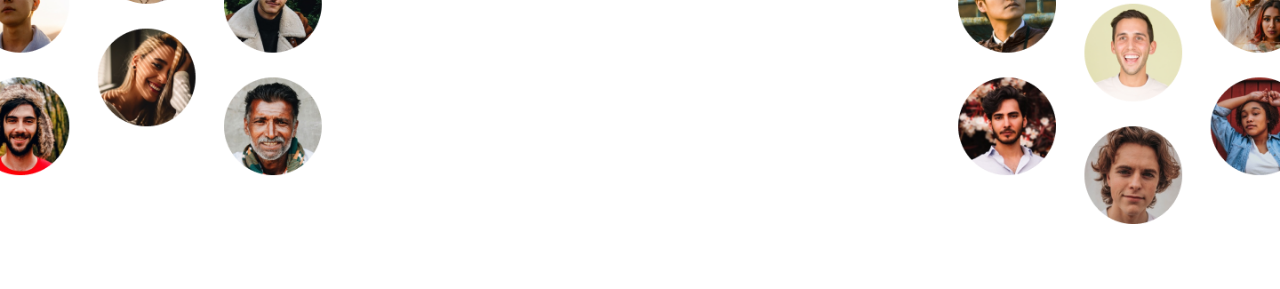
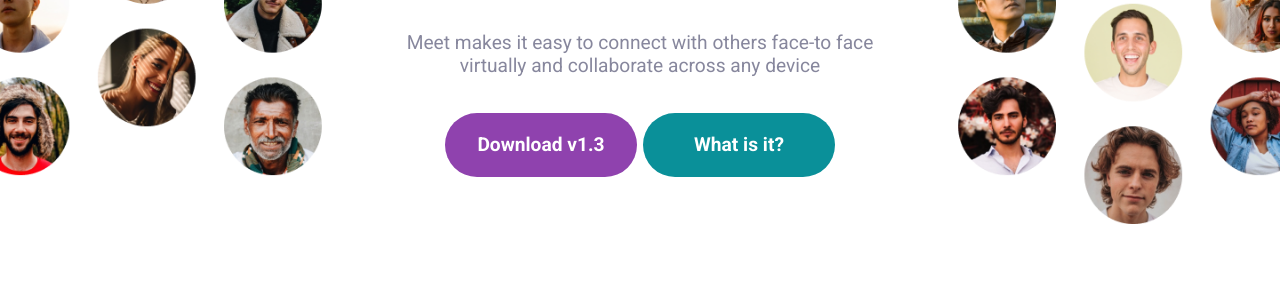
Before and after one commit to whatthefoobar/challenge4, a plain HTML site: page index.html in a window 1280 px wide. Shown: the part 254-543 px from the top of the page. Drawn offline with Linux system fonts and the light colour scheme.

Commit message:
fixed desktop layout too, issues at large desktop

```diff
--- a/style.scss
+++ b/style.scss
@@ -16,6 +16,7 @@ mobile: 480px,// done
 tablet: 768px,//done
 tablet-land: 800px,
 desktop: 1200px,
+large-desktop:1400px;
 );
 
 @mixin query($screen){
@@ -92,6 +93,21 @@ width:100%;
    text-decoration: none;
    font-family: $font-primary;
    font-weight: 500;
+
+   @include query(large-desktop){
+    position: relative;
+    top:-75vh;
+    max-width: 500px;
+    margin: 0 auto;//not sure how to make this work
+  }
+
+   @include query(desktop){
+      position: relative;
+      top:-45vh;
+      max-width: 500px;
+      margin: 0 auto;
+     }
+
 
   .title{
     // color: rgb(56, 56, 77);
```
Also changed, not shown: css/style.css, 1 other file.
